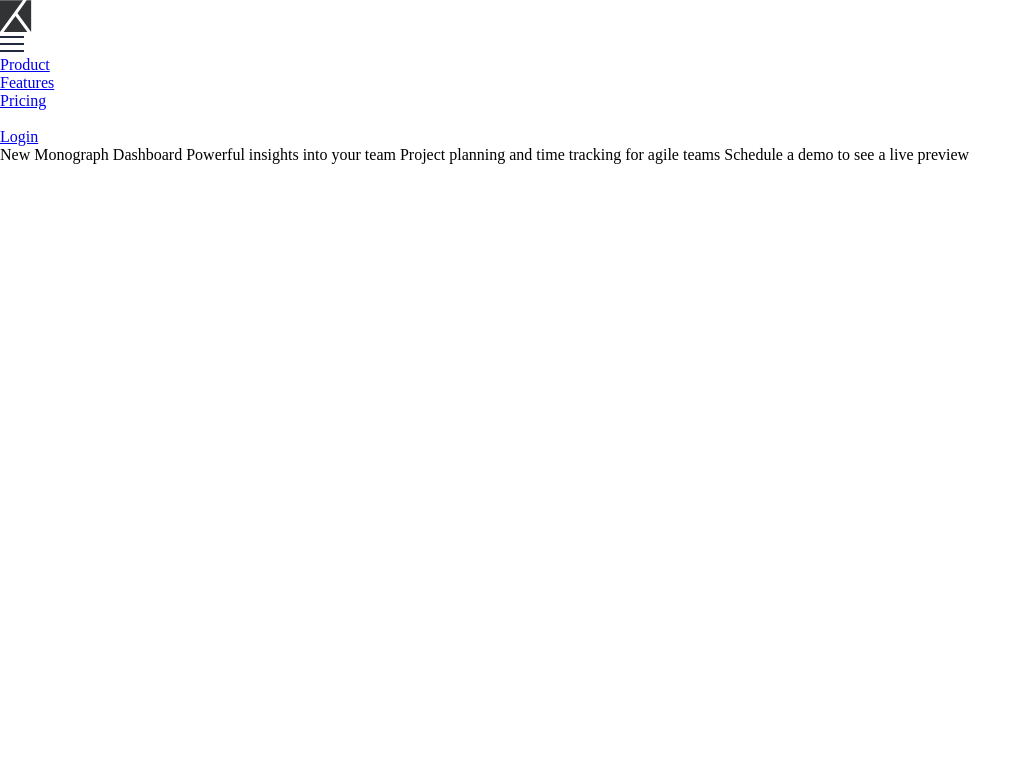
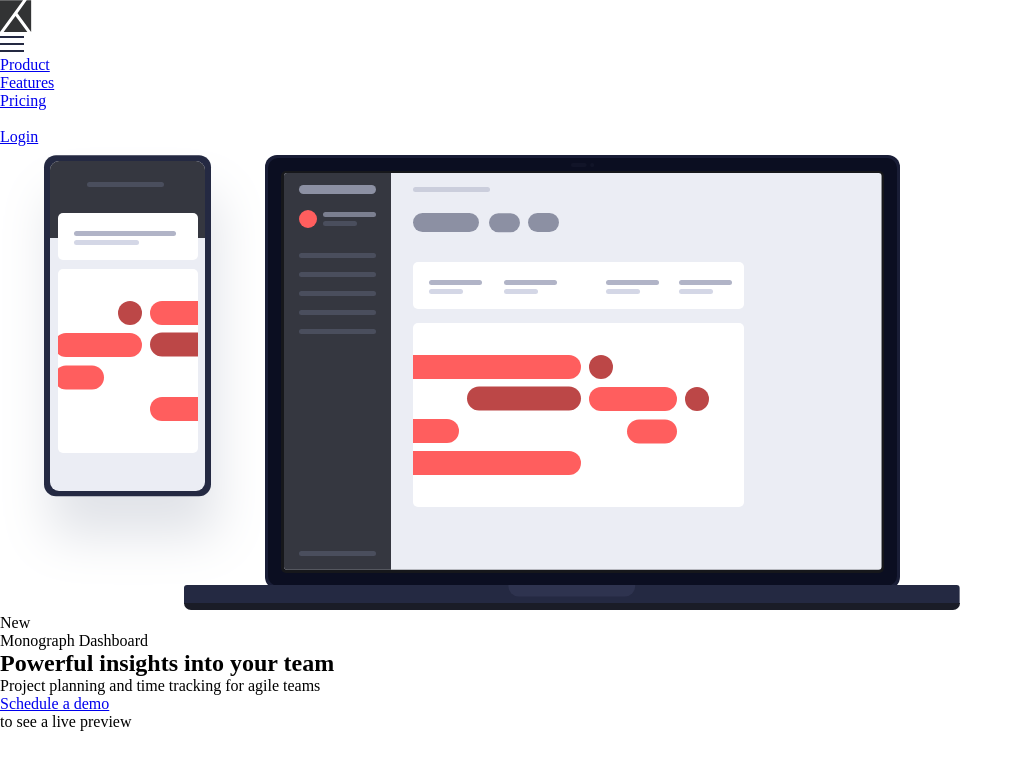
Before and after one commit to Carlos-Marte/project-tracking-intro-component-master, a website: page index.html in a window 1280 px wide. Shown: the whole page, without its empty margins (0-1031 px from the left). Drawn offline with nearby package versions, Linux system fonts and the light colour scheme; files that its build step writes are made by us from their sources; files whose address does not match are found by name.

Commit message:
Add main html

```diff
--- a/index.html
+++ b/index.html
@@ -72,14 +72,28 @@
     </div>
   </header>
 
-  New
-  Monograph Dashboard
+  <main class="main">
+    <section class="hero">
+      <img src="-./images/illustration-devices.svg" alt="Hero image" loading="lazy" class="hero__img">
+    </section>
 
-  Powerful insights into your team
-  Project planning and time tracking for agile teams
+    <section class="main__content">
+      <div class="main__texts">
+        <p class="paragraph paragraph--new">New</p>
+        <p class="paragraph paragraph-f-letters">Monograph Dashboard</p>
+      </div>
 
-  Schedule a demo
-  to see a live preview
+      <div class="main__texts">
+        <h1 class="heading-1">Powerful insights into your team</h1>
+        <p class="paragraph">Project planning and time tracking for agile teams</p>
+      </div>
+
+      <div class="main__demo">
+        <a href="#" class="button">Schedule a demo</a>
+        <p class="paragraph paragraph-f-letters">to see a live preview</p>
+      </div>
+    </section>
+  </main>
 </body>
 
 </html>
```
